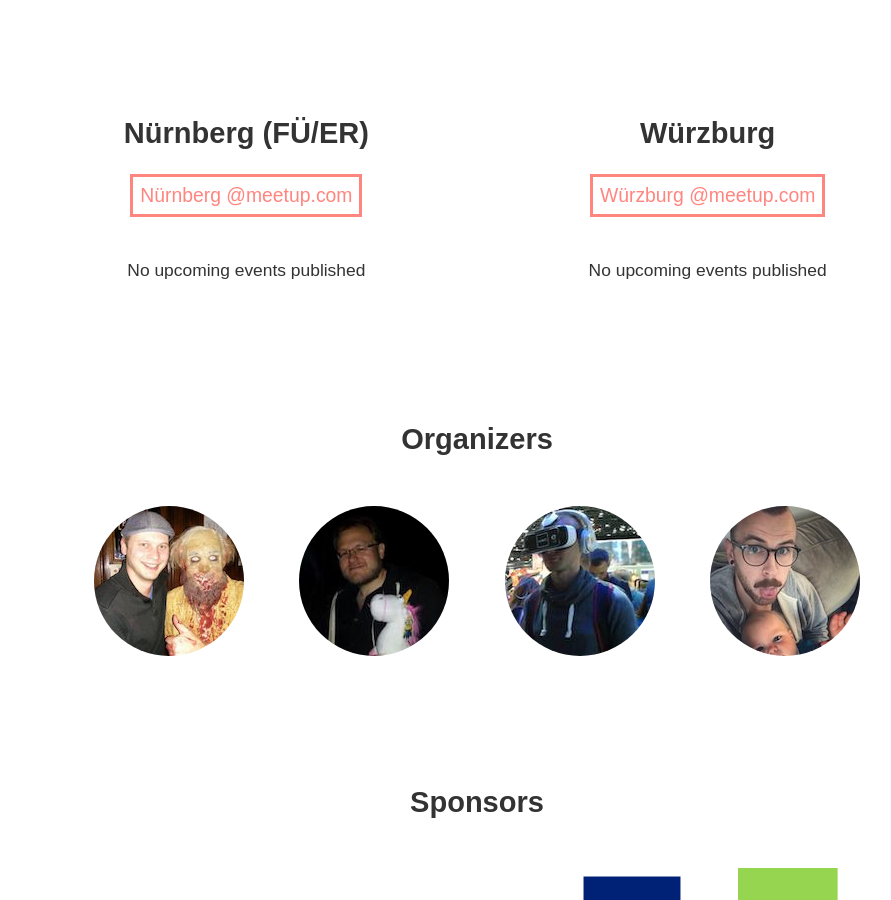
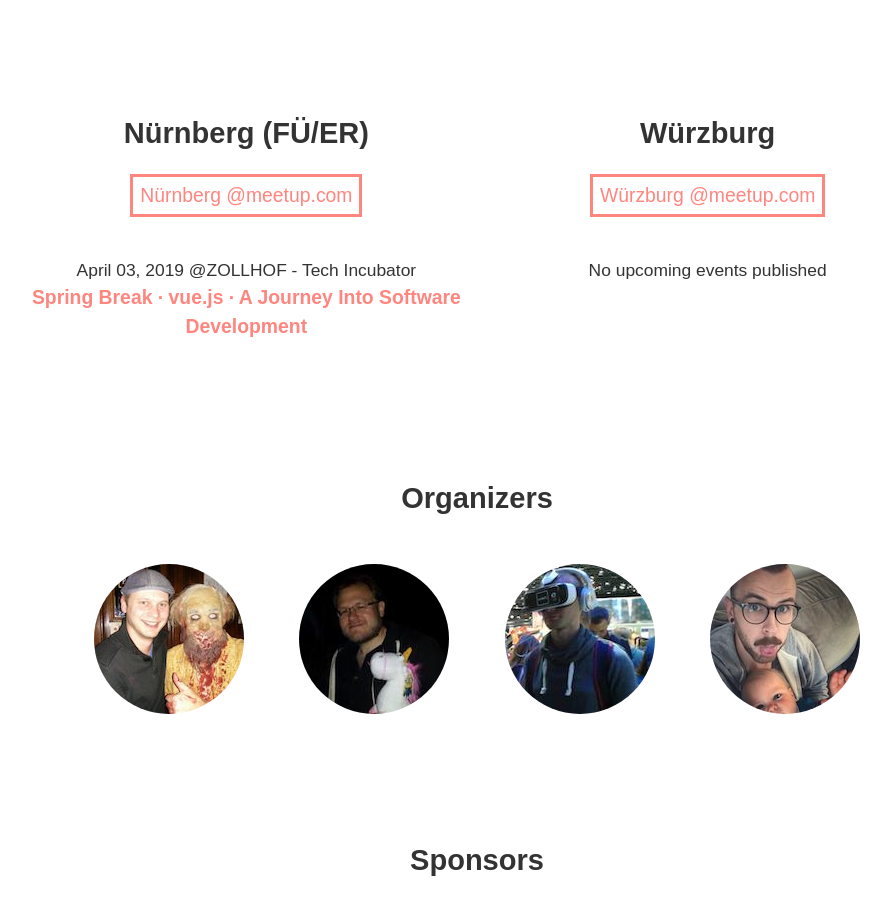
Before and after one commit to FrankenJS/frankenjs.github.io, a Jekyll site: the page built from index.md, in a window 1280 px wide and 900 px high, scrolled down 610 px. Shown: the whole window, without its empty margins (163-1054 px from the left). Built offline with Jekyll 4.4.1, drawn with Linux system fonts in a browser that asks for light colours.

Commit message:
Update events.yml

```diff
--- a/_data/events.yml
+++ b/_data/events.yml
@@ -1,4 +1,8 @@
 nuernberg:
+  name: Spring Break ∙ vue.js ∙ A Journey Into Software Development
+  host: ZOLLHOF - Tech Incubator
+  date: April 03, 2019
+  link: https://www.meetup.com/de-DE/FrankenJS/events/259732567/
 
 wuerzburg:
 #  name: Modern React, Memory Leaks & WebAssembly with PWA
```
